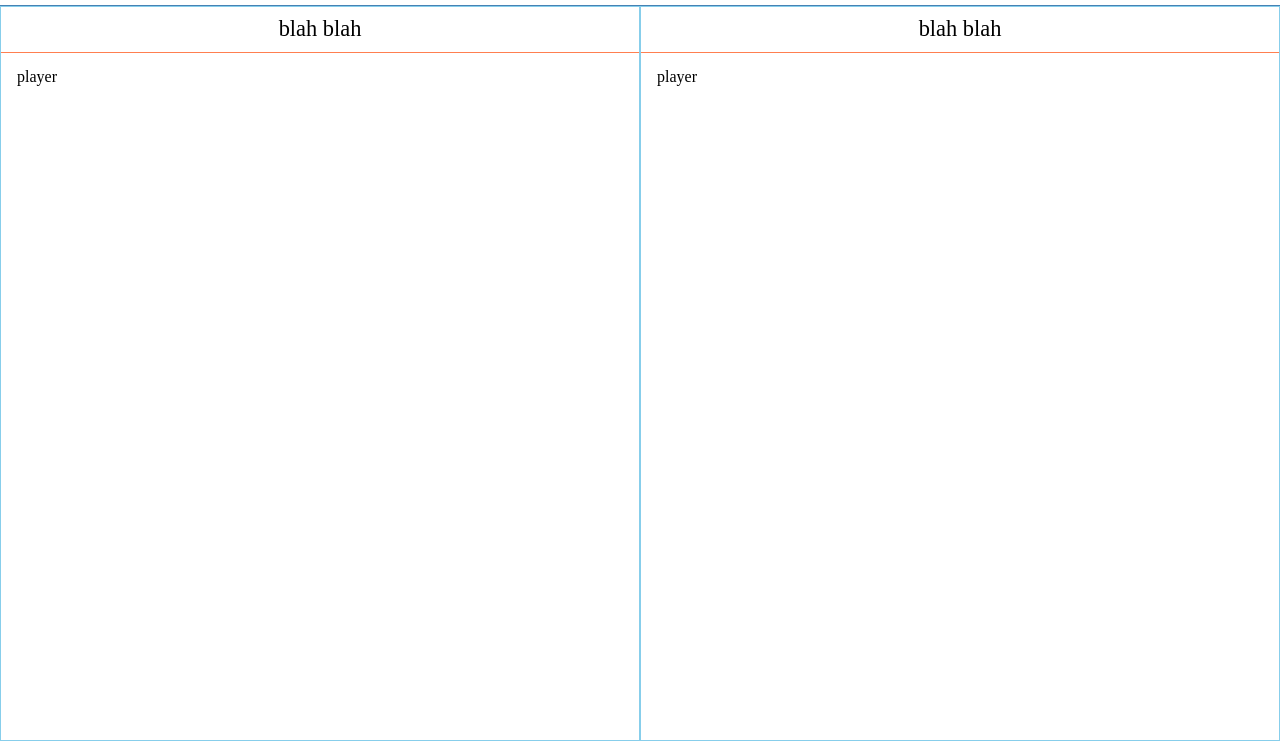
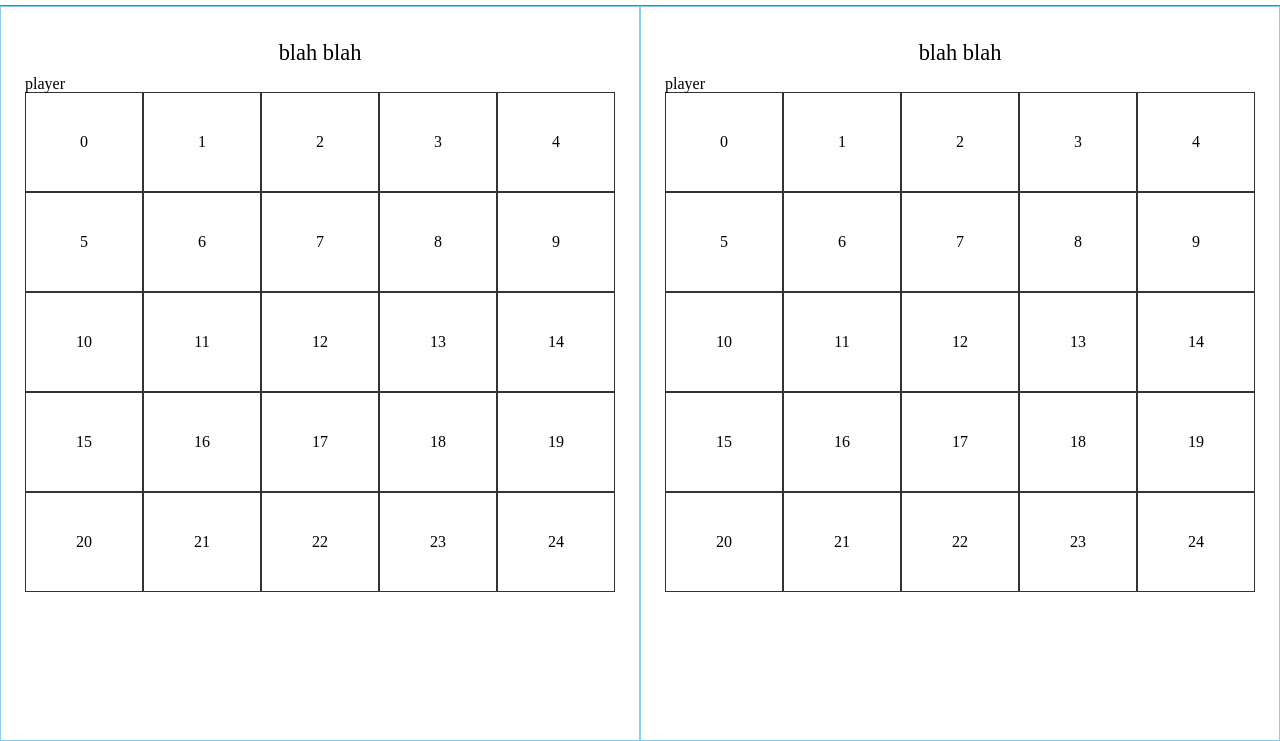
Before and after one commit to fed-gren/Bingo-Game, a React app: page / in a window 1280 px wide. Shown: the part 59-800 px from the top of the page. Built offline with nearby package versions, Linux system fonts and the light colour scheme.

Commit message:
feat: cretate a bingo table
- player 빙고판 작성
- 불필요한 스타일 제거

```diff
--- /dev/null
+++ b/src/components/BingoTable.js
@@ -0,0 +1,18 @@
+import React from "react";
+import "../styles/BingoTable.css";
+
+export default () => {
+  const dummyData = [];
+  for (let i = 0; i < 25; i += 1) {
+    dummyData.push(i);
+  }
+  return (
+    <div className="bingo_container">
+      {dummyData.map((data, index) => (
+        <div className="bingo_block" key={index}>
+          {data}
+        </div>
+      ))}
+    </div>
+  );
+};
--- a/src/components/Player.js
+++ b/src/components/Player.js
@@ -1,11 +1,12 @@
 import React from "react";
 import PlayerLayout from "./PlayerLayout";
-import "../styles/Player.css";
+import BingoTable from "./BingoTable";
 
 export default () => {
   return (
     <PlayerLayout>
-      <div className="player">player</div>
+      <div className="player_name">player</div>
+      <BingoTable />
     </PlayerLayout>
   );
 };
--- /dev/null
+++ b/src/styles/BingoTable.css
@@ -0,0 +1,21 @@
+.bingo_container {
+  display: grid;
+  grid-template-columns: auto auto auto auto auto;
+  height: 500px;
+}
+
+.bingo_block {
+  display: flex;
+  justify-content: center;
+  align-items: center;
+  border: 1px solid rgba(0, 0, 0, 0.8);
+  cursor: pointer;
+}
+
+.bingo_block:hover {
+  background-color: skyblue;
+}
+
+.bingo_block:active {
+  background-color: steelblue;
+}
--- a/src/styles/Player.css
+++ /dev/null
@@ -1,3 +0,0 @@
-.player {
-  padding: 1rem;
-}
--- a/src/styles/PlayerLayout.css
+++ b/src/styles/PlayerLayout.css
@@ -5,10 +5,10 @@
   border: 1px solid skyblue;
   height: 100%;
   flex: 1;
+  padding: 1.5rem;
 }
 
 .notice {
-  border-bottom: 1px solid coral;
   display: flex;
   justify-content: center;
   align-items: center;
```
